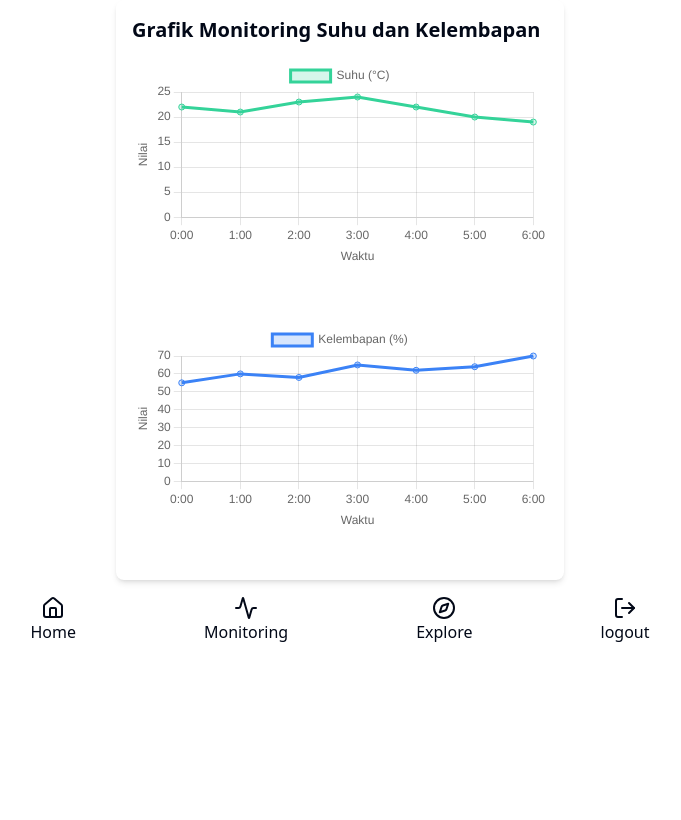
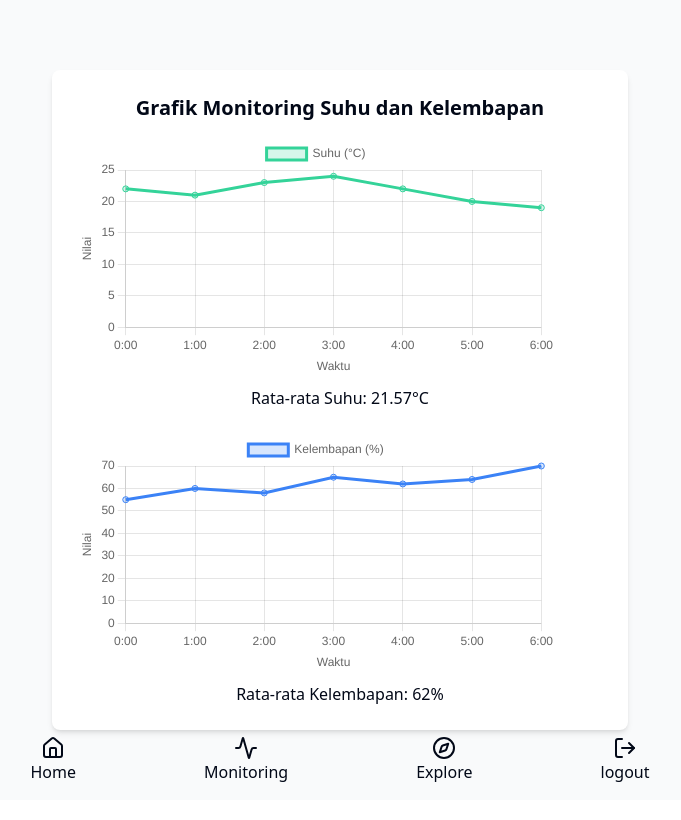
Before and after one commit to princeofverry/sibisa-ppk-ormawa, a Next.js app: page /dashboard/monitoring in a window 1280 px wide. Shown: the top 820 px of the page, without its empty margins (300-981 px from the left). Built offline with nearby package versions, Linux system fonts and the light colour scheme.

Commit message:
fix: favicon + navbar desktop + monitoring

```diff
--- a/app/dashboard/layout.tsx
+++ b/app/dashboard/layout.tsx
@@ -8,8 +8,11 @@ const poppins = Poppins({
 });
 
 export const metadata: Metadata = {
-  title: "Create Next App",
-  description: "Generated by create next app",
+  title: "SIBISA",
+  description: "WEB APP BANK Sampah dengan fitur monitoring suhu kotoran sapi",
+  icons: {
+    icon: "/images/logo-sibisa.png",
+  },
 };
 
 export default function RootLayout({
--- a/app/dashboard/monitoring/page.tsx
+++ b/app/dashboard/monitoring/page.tsx
@@ -83,22 +83,45 @@ const options: ChartOptions<"line"> = {
   },
 };
 
+// Fungsi untuk menghitung nilai rata-rata
+const calculateAverage = (data: number[]): number => {
+  const sum = data.reduce((acc, value) => acc + value, 0);
+  return parseFloat((sum / data.length).toFixed(2));
+};
+
 const TemperatureMonitor: React.FC = () => {
+  const avgTemperature = calculateAverage(
+    temperatureData.datasets[0].data as number[]
+  );
+  const avgHumidity = calculateAverage(
+    humidityData.datasets[0].data as number[]
+  );
+
   return (
-    <div>
-      <div className="p-4 bg-white rounded-lg shadow-md w-full max-w-md mx-auto">
-        <h2 className="text-xl font-semibold mb-4">
+    <div className="flex flex-col items-center justify-center min-h-screen bg-gray-50 p-4">
+      <div className="w-full max-w-xl bg-white rounded-lg shadow-md p-4 md:p-6">
+        <h2 className="text-lg md:text-xl font-semibold mb-4 text-center">
           Grafik Monitoring Suhu dan Kelembapan
         </h2>
 
         {/* Grafik Suhu */}
-        <div className="w-full h-60 mb-6">
-          <Line data={temperatureData} options={options} />
+        <div className="mb-6">
+          <div className="h-40 md:h-60">
+            <Line data={temperatureData} options={options} />
+          </div>
+          <p className="text-center mt-2 text-sm md:text-base">
+            Rata-rata Suhu: {avgTemperature}°C
+          </p>
         </div>
 
         {/* Grafik Kelembapan */}
-        <div className="w-full h-60">
-          <Line data={humidityData} options={options} />
+        <div>
+          <div className="h-40 md:h-60">
+            <Line data={humidityData} options={options} />
+          </div>
+          <p className="text-center mt-2 text-sm md:text-base">
+            Rata-rata Kelembapan: {avgHumidity}%
+          </p>
         </div>
       </div>
     </div>
--- a/app/layout.tsx
+++ b/app/layout.tsx
@@ -9,8 +9,11 @@ const poppins = Poppins({
 });
 
 export const metadata: Metadata = {
-  title: "Create Next App",
-  description: "Generated by create next app",
+  title: "SIBISA",
+  description: "WEB APP BANK Sampah dengan fitur monitoring suhu kotoran sapi",
+  icons: {
+    icon: "/images/logo-sibisa.png",
+  },
 };
 
 export default function RootLayout({
--- a/components/navbar/navbar-desktop.tsx
+++ b/components/navbar/navbar-desktop.tsx
@@ -33,10 +33,9 @@ const NavbarDesktop = () => {
       <nav className="flex mx-auto flex-row items-center justify-center bg-[#EBFFFF] rounded-3xl shadow-xl my-4 fixed top-0 left-0 right-0 z-50 w-2/5">
         <div className="flex flex-row items-center justify-center gap-8 p-4 text-xl text-[#3C5480] font-medium">
           <h1>Home</h1>
-          <h1>lorem</h1>
-          <h1>lorem</h1>
-          <h1>lorem</h1>
-          <h1>lorem</h1>
+          <h1>About</h1>
+          <h1>Memilah Sampah</h1>
+          <h1>Denah</h1>
           <Link href="/login">
             <Button className="bg-[#45ADFF] rounded-3xl text-lg hover:bg-[#3090da]">
               Monitoring
```
